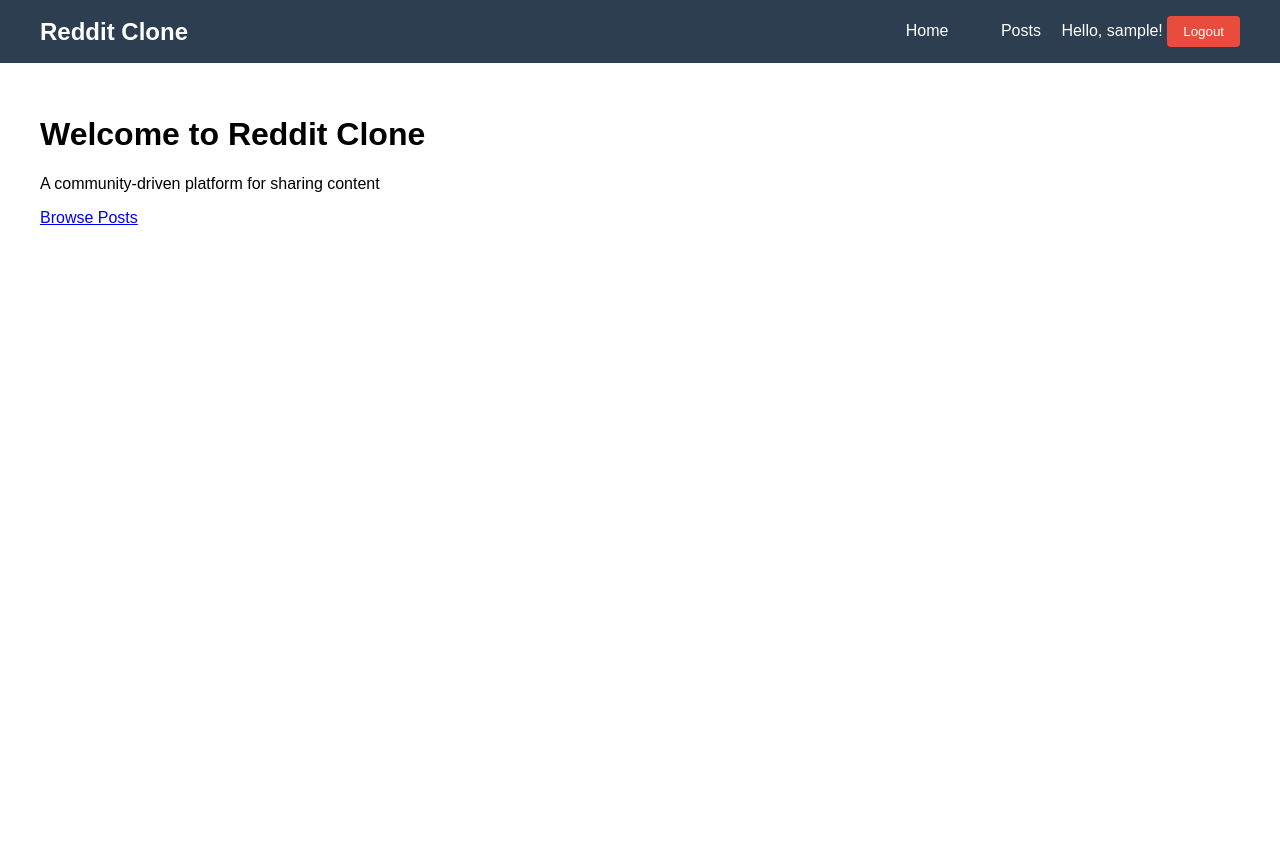
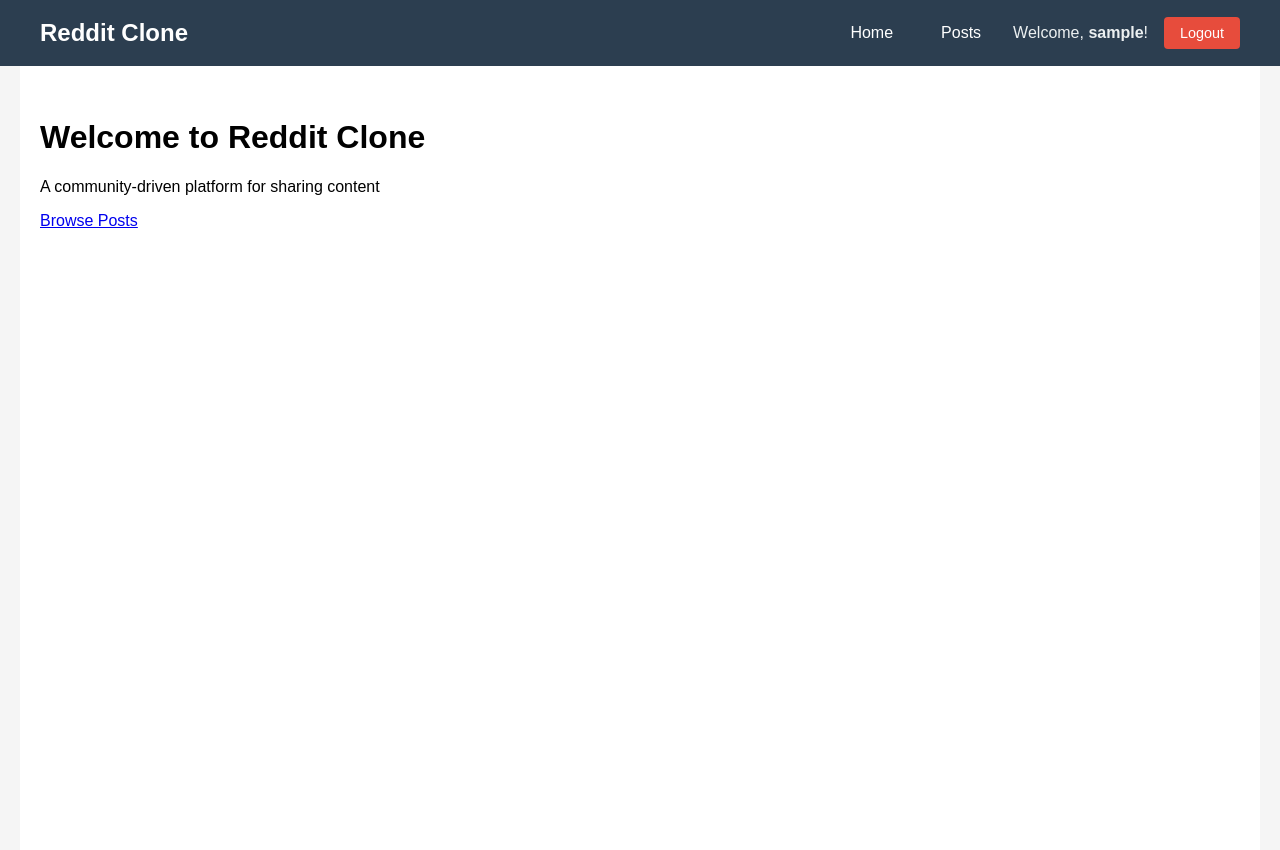
Before and after one commit to Natallllyyy333/reddit-clone, a Django app: page / in a window 1280 px wide. Before the commit the page ends 225 px from the top, so only its background shows below. Run offline with Django 5.2, Linux system fonts and the light colour scheme; the visitor is signed in with stand-in values (Sample User, id 1).

Commit message:
modify frontend/templates/base.html

```diff
--- a/frontend/templates/base.html
+++ b/frontend/templates/base.html
@@ -5,16 +5,27 @@
     <meta name="viewport" content="width=device-width, initial-scale=1.0">
     <title>{% block title %}Reddit Clone{% endblock %}</title>
     <style>
-        body { font-family: Arial, sans-serif; margin: 0; padding: 0; }
-        .header { background: #2c3e50; color: white; padding: 1rem; }
-        .nav { display: flex; justify-content: space-between; align-items: center; max-width: 1200px; margin: 0 auto; }
+        body { font-family: Arial, sans-serif; margin: 0; padding: 0; background: #f5f5f5; }
+        .header { background: #2c3e50; color: white; padding: 1rem 0; }
+        .nav { display: flex; justify-content: space-between; align-items: center; max-width: 1200px; margin: 0 auto; padding: 0 20px; }
         .nav-brand a { color: white; text-decoration: none; font-size: 1.5rem; font-weight: bold; }
-        .nav-links a { color: white; text-decoration: none; margin-left: 1rem; padding: 0.5rem 1rem; border-radius: 4px; }
+        .nav-links { display: flex; align-items: center; gap: 1rem; }
+        .nav-links a { color: white; text-decoration: none; padding: 0.5rem 1rem; border-radius: 4px; transition: background 0.3s; }
         .nav-links a:hover { background: #34495e; }
-        .container { max-width: 1200px; margin: 0 auto; padding: 2rem; }
+        .user-info { display: flex; align-items: center; gap: 1rem; color: #ecf0f1; }
         .logout-form { display: inline; margin: 0; }
-        .logout-btn { background: #e74c3c; border: none; color: white; padding: 0.5rem 1rem; border-radius: 4px; cursor: pointer; }
-        .user-info { display: flex; align-items: center; gap: 1rem; }
+        .logout-btn {
+            background: #e74c3c;
+            color: white;
+            border: none;
+            padding: 0.5rem 1rem;
+            border-radius: 4px;
+            cursor: pointer;
+            font-size: 0.9rem;
+            transition: background 0.3s;
+        }
+        .logout-btn:hover { background: #c0392b; }
+        .container { max-width: 1200px; margin: 0 auto; padding: 2rem 20px; background: white; min-height: calc(100vh - 80px); }
     </style>
 </head>
 <body>
@@ -28,17 +39,18 @@
                 <a href="{% url 'post_list' %}">Posts</a>
 
                 {% if user.is_authenticated %}
-                    <span>Hello, {{ user.username }}!</span>
-                    <form class="logout-form" action="{% url 'logout' %}" method="post">
-                        {% csrf_token %}
-                        <button type="submit" class="logout-btn">Logout</button>
-                    </form>
+                    <div class="user-info">
+                        <span>Welcome, <strong>{{ user.username }}</strong>!</span>
+                        <form class="logout-form" action="{% url 'logout' %}" method="post">
+                            {% csrf_token %}
+                            <button type="submit" class="logout-btn">Logout</button>
+                        </form>
+                    </div>
                 {% else %}
                     <a href="{% url 'login' %}">Login</a>
                     <a href="{% url 'register' %}">Register</a>
                 {% endif %}
             </div>
-
         </nav>
     </header>
 
```
